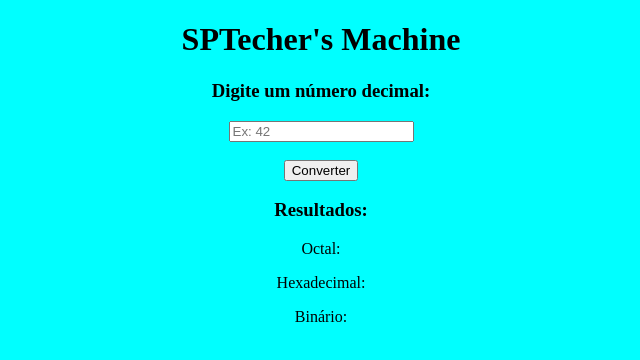
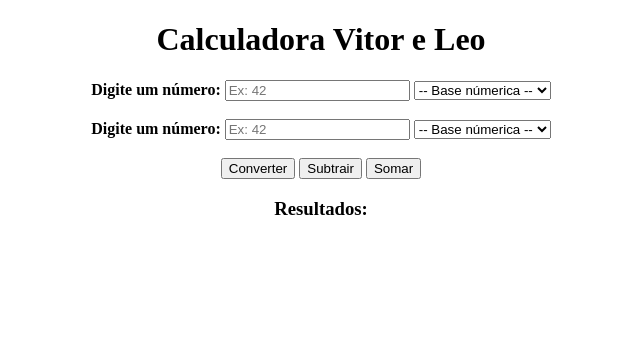
Before and after one commit to JoaoVtC/calculadora-de-bases-numericas, a plain HTML site: page index.html in a window 1280 px wide. Shown: the whole page, without its empty margins (319-959 px from the left). Drawn offline with Linux system fonts and the light colour scheme.

Commit message:
Alterações feitas no layout dos botões e resultados

```diff
--- a/index.html
+++ b/index.html
@@ -4,30 +4,45 @@
 <head>
     <meta charset="UTF-8">
     <meta name="viewport" content="width=device-width, initial-scale=1.0">
+    <link rel="stylesheet" href="style.css">
     <title>SPTecher's Machine</title>
 </head>
 
-<body bgcolor="#00ffff">
+<body>
     <center>
-        <h1>SPTecher's Machine</h1>
+        <h1>Calculadora Vitor e Leo</h1>
 
-        <h3>Digite um número decimal:</h3>
-        <input id="demo1" type="text" placeholder="Ex: 42">
+        <b>Digite um número:</b>
+        <input id="iptvalorA" type="text" placeholder="Ex: 42">
+        <select name="" id="slctBaseA">
+            <option value="">-- Base númerica --</option>
+            <option value="decimal">Decimal</option>
+            <option value="binario">Binário</option>
+            <option value="octal">Octal</option>
+            <option value="hexa">Hexadecimal</option>
+        </select>
+        <br><br>
+
+        <b>Digite um número:</b>
+        <input id="iptvalorB" type="text" placeholder="Ex: 42">
+        <select name="" id="slctBaseB">
+            <option value="">-- Base númerica --</option>
+            <option value="decimal">Decimal</option>
+            <option value="binario">Binário</option>
+            <option value="octal">Octal</option>
+            <option value="hexa">Hexadecimal</option>
+        </select>
         <br><br>
 
         <button onclick="converter()">Converter</button>
+        <button onclick="subtracao()">Subtrair</button>
+        <button onclick="adicao()">Somar</button>
 
         <h3>Resultados:</h3>
-        <p>Octal:
-        <div id="demo2"></div>
-        </p>
-        <p>Hexadecimal:
-        <div id="demo3"></div>
-        </p>
-        <p>Binário:
-        <div id="demo4"></div>
-        </p>
+        <div id="demo"></div>
+
     </center>
 </body>
 
+<script src="index.js"></script>
 </html>
--- a/index.js
+++ b/index.js
@@ -1,12 +1,32 @@
 function converter() {
-    var decimal = Number(demo1.value);
+    var valorA = Number(iptvalorA.value);
+    var valorB;
 
-    demo2.innerHTML = decimal.toString(8);
-    demo3.innerHTML = decimal.toString(16);
-    demo4.innerHTML = decimal.toString(2);
-} // operações em bases diferentes
+    demo.innerHTML = `<p>Octal:
+        <span>${valorA.toString(8)}</span>
+        </p>
+        <p>Hexadecimal:
+        <span>${valorA.toString(16)}<span>
+        </p>
+        <p>Binário:
+        <span>${valorA.toString(2)}</span>
+        </p>`;
+}
+function subtracao(valorA, valorB){
+
+}
+function adicao(valorA, valorB) {
+
+}
+
+// operações em bases diferentes
     // subtração
     // divisão
     // adição
     // multiplicação
-    // usuário poder inserir diferentes bases númericas
+// usuário poder inserir diferentes bases númericas para fazer soma
+
+// O Binário é o caminho da luz. converter tudo para decimal para realizar as contas
+// LINKS UTEIS
+// https://dev.to/mlgvla/javascript-number-conversions-using-parseint-and-tostring-7fm#:~:text=parseInt()%20can%20be%20used,how%20the%20radix%20parameter%20functions.&text=In%20each%20case%20we%20are,or%2011%20in%20base%2010.
+// https://www.npmjs.com/package/base-converter
```
